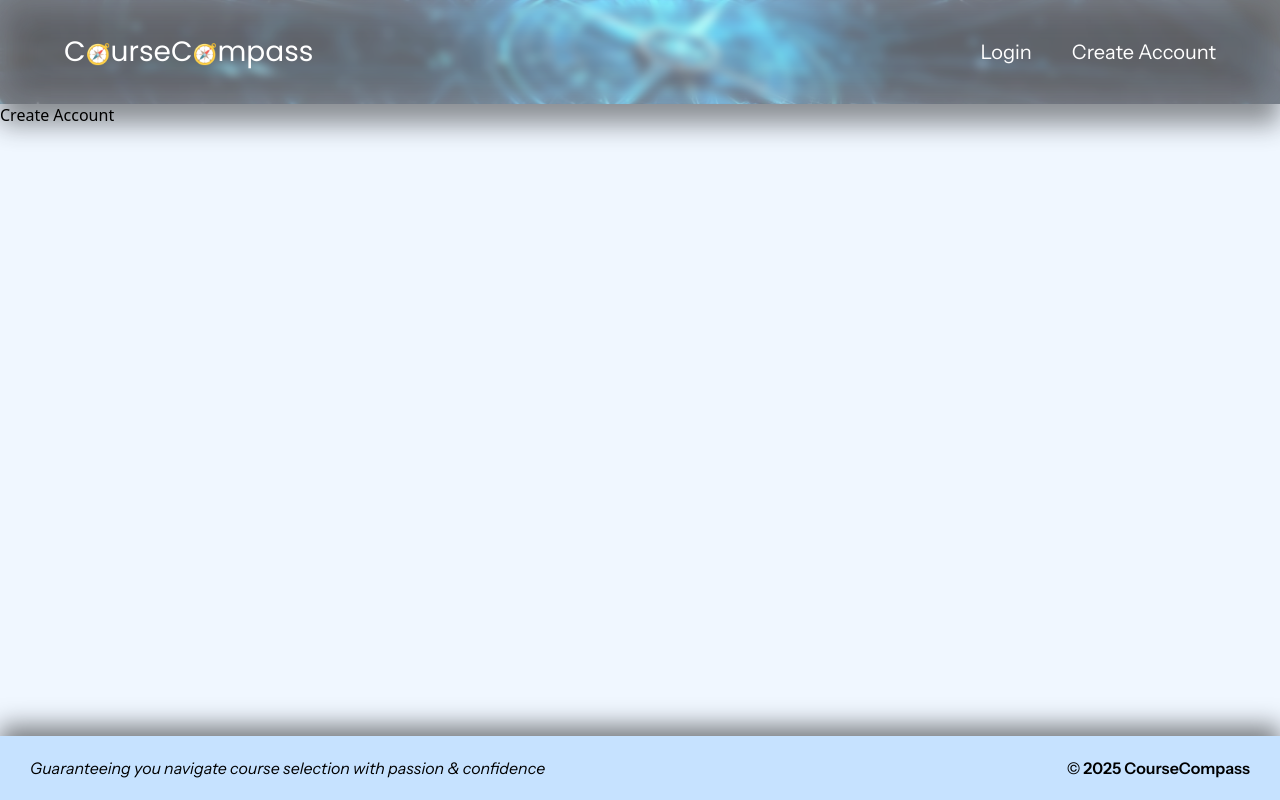
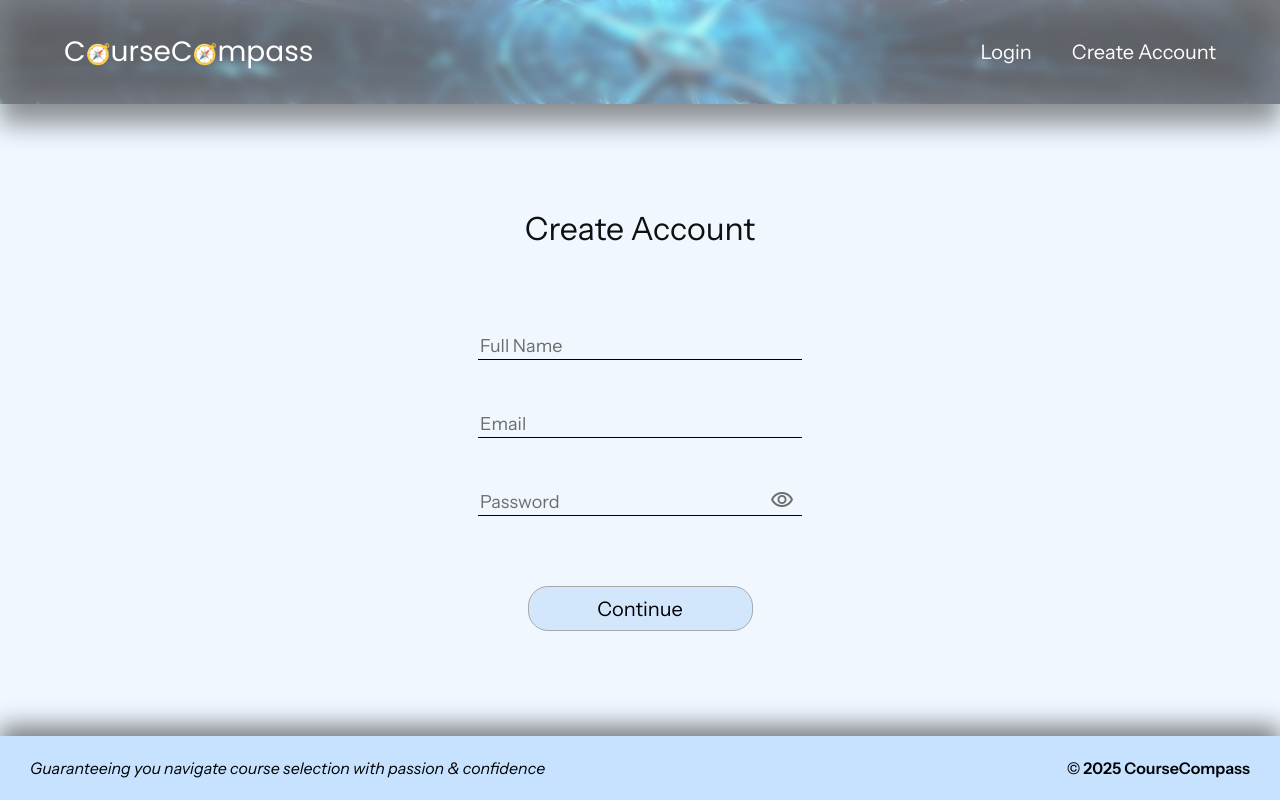
Before and after one commit to CourseCompass-ECE/course-compass, a React (Vite) app in the folder frontend/: page /create-account in a window 1280 px wide. Built offline with nearby package versions, Linux system fonts and the light colour scheme; a web font is replaced by a local one.

Commit message:
Implement fields for first page of create account (name, email, password), implement frontend logic to record inputs

```diff
--- a/frontend/src/App.css
+++ b/frontend/src/App.css
@@ -99,7 +99,7 @@ footer {
   box-shadow: inset 0 0 30px 8px rgba(209, 227, 248, 0.22);
 }
 
-.login-form {
+.login-form, .create-account-form {
   margin: 0;
   height: 100%;
   display: flex;
@@ -109,7 +109,7 @@ footer {
   justify-content: center;
 }
 
-.login-form-title {
+.login-form-title, .create-account-form-title {
   margin: 0 0 8vh 0;
   font-size: var(--subtitle-size);
   font-family: var(--header-font);
@@ -117,11 +117,11 @@ footer {
   font-weight: normal;
 }
 
-.login-password-container {
+.login-password-container, .create-account-password-container {
   position: relative;
 }
 
-.login-password-eye-icon {
+.login-password-eye-icon, .create-account-password-eye-icon {
   position: absolute;
   right: 8px;
   padding-left: 5px;
@@ -131,7 +131,8 @@ footer {
   background-color: var(--background-light);
 }
 
-.login-password-eye-icon.material-symbols-outlined:hover {
+.login-password-eye-icon.material-symbols-outlined:hover,
+.create-account-password-eye-icon.material-symbols-outlined:hover {
   color: var(--sub-color);
   font-variation-settings: "FILL" 100;
 }
--- a/frontend/src/components/CreateAccount.jsx
+++ b/frontend/src/components/CreateAccount.jsx
@@ -1,6 +1,79 @@
+import { useState } from "react";
+
 const CreateAccount = () => {
+  const [currentStep, setCurrentStep] = useState(1);
+  const [fullName, setFullName] = useState("");
+  const [fullNameError, setFullNameError] = useState("");
+  const [email, setEmail] = useState("");
+  const [emailError, setEmailError] = useState("");
+  const [password, setPassword] = useState("");
+  const [passwordError, setPasswordError] = useState("");
+  const [isPasswordVisible, setIsPasswordVisible] = useState(false);
 
-  return <div>Create Account</div>;
+  const createAccount = (event) => {
+    event.preventDefault();
+  };
+
+  return (
+    <>
+      <form
+        className="create-account-form"
+        onSubmit={(event) => createAccount(event)}
+      >
+        <h1 className="create-account-form-title">Create Account</h1>
+        <div className="text-input-container">
+          <input
+            type="text"
+            className="text-input"
+            placeholder="Full Name"
+            value={fullName}
+            maxLength={100}
+            onChange={(event) => setFullName(event.target.value)}
+          />
+          <span className="text-input-error">{fullNameError}</span>
+        </div>
+
+        <div className="text-input-container">
+          <input
+            type="text"
+            className="text-input"
+            placeholder="Email"
+            value={email}
+            maxLength={254}
+            onChange={(event) => setEmail(event.target.value)}
+          />
+          <span className="text-input-error">{emailError}</span>
+        </div>
+
+        <div className="text-input-container">
+          <div className="create-account-password-container">
+            <input
+              type={isPasswordVisible ? "text" : "password"}
+              className="text-input"
+              placeholder="Password"
+              value={password}
+              maxLength={30}
+              onChange={(event) => setPassword(event.target.value)}
+            />
+            <span
+              className="material-symbols-outlined create-account-password-eye-icon"
+              onClick={() => setIsPasswordVisible(!isPasswordVisible)}
+            >
+              {isPasswordVisible ? "visibility_off" : "visibility"}
+            </span>
+          </div>
+          <span className="text-input-error">{passwordError}</span>
+        </div>
+
+        <button type="submit" className="form-btn">
+          Continue
+        </button>
+      </form>
+      <aside>
+
+      </aside>
+    </>
+  );
 };
 
 export default CreateAccount;
```
